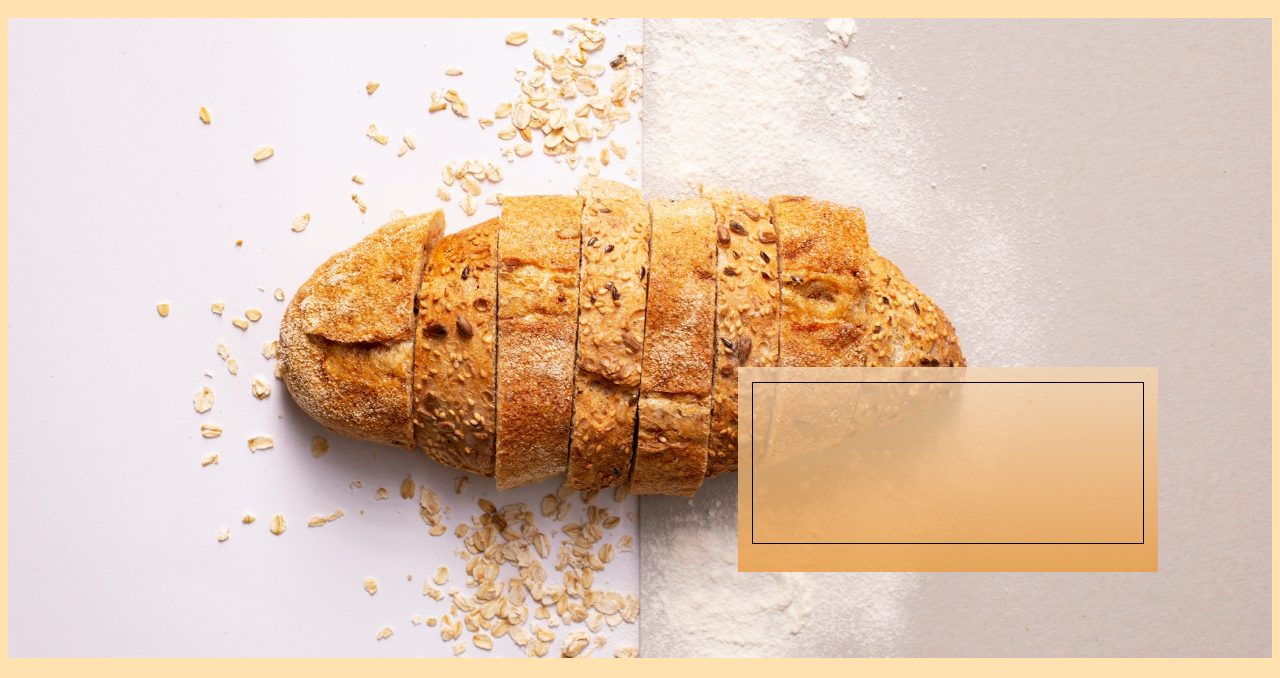
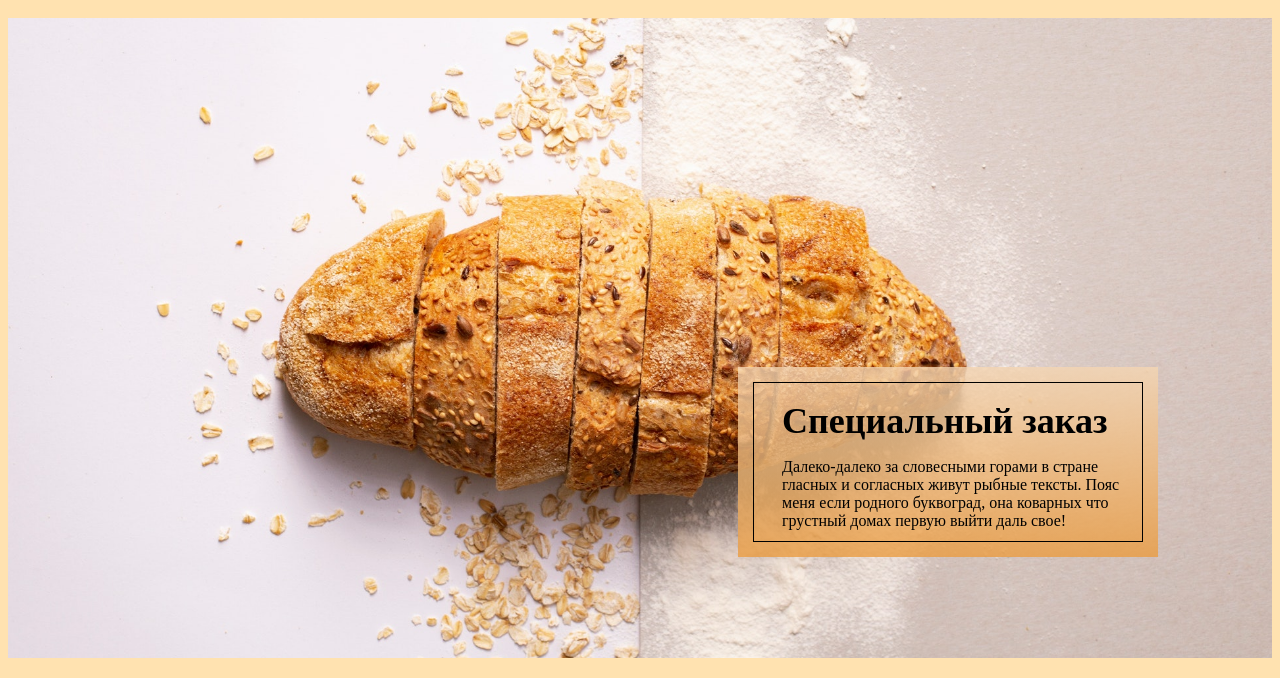
Before and after one commit to KsenosNick/layout-basic-project_1, a plain HTML site: page src/index.html in a window 1280 px wide. Shown: the part 155-833 px from the top of the page. Drawn offline with Linux system fonts and the light colour scheme.

Commit message:
Box-sizing. Отступы внутри размера элемента

```diff
--- a/src/css/style.css
+++ b/src/css/style.css
@@ -1,3 +1,7 @@
+* {
+  box-sizing: border-box;
+}
+
 body {
   background-color: #ffe2b0;
 }
@@ -61,4 +65,17 @@ nav {
   width: 390px;
   border: 1px solid black;
   margin: 0 auto;
+  padding: 17px 0 0 28px;
+  text-align: left;
 }
+
+.section-about__title {
+  font-size: 36px;
+  margin: 0;
+  margin-bottom: 9px;
+}
+
+.section-about__text {
+  font-size: 12px;
+  margin: 0;
+}
--- a/src/index.html
+++ b/src/index.html
@@ -23,7 +23,10 @@
     <main>
       <section class="section-about">
         <div class="section-about__block">
-          <div class="section-about__border"></div>
+          <div class="section-about__border">
+            <h1 class="section-about__title">Специальный заказ</h1>
+            <p>Далеко-далеко за словесными горами в стране гласных и согласных живут рыбные тексты. Пояс меня если родного буквоград, она коварных что грустный домах первую выйти даль свое!</p>
+          </div>
         </div>
       </section>
       <section></section>
```
